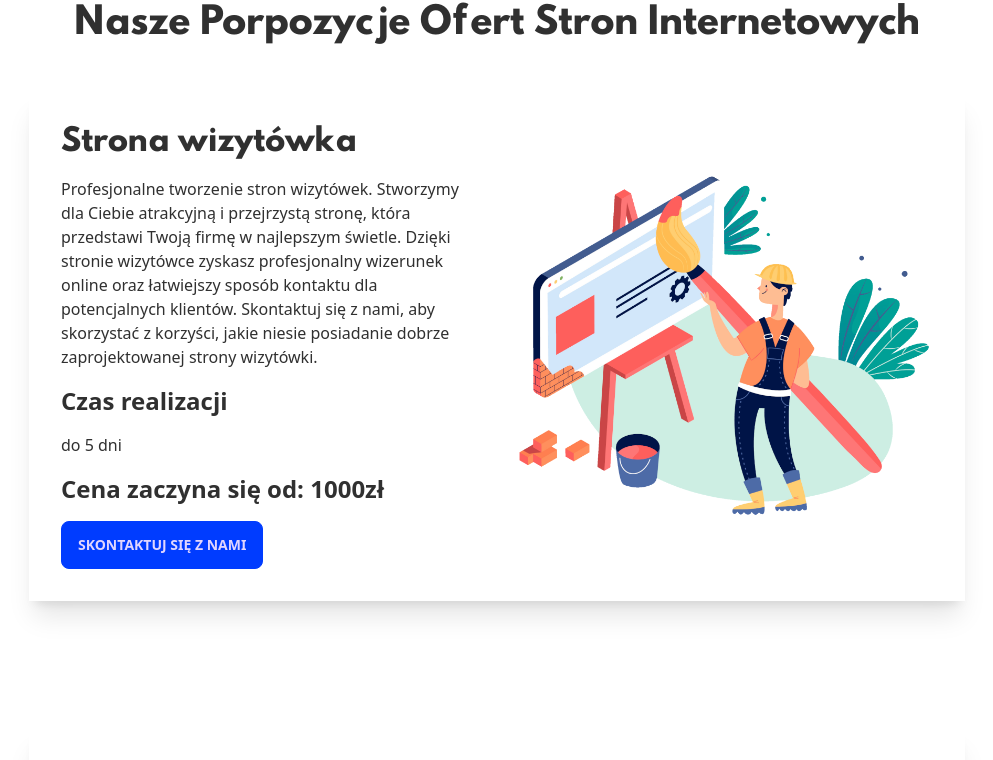
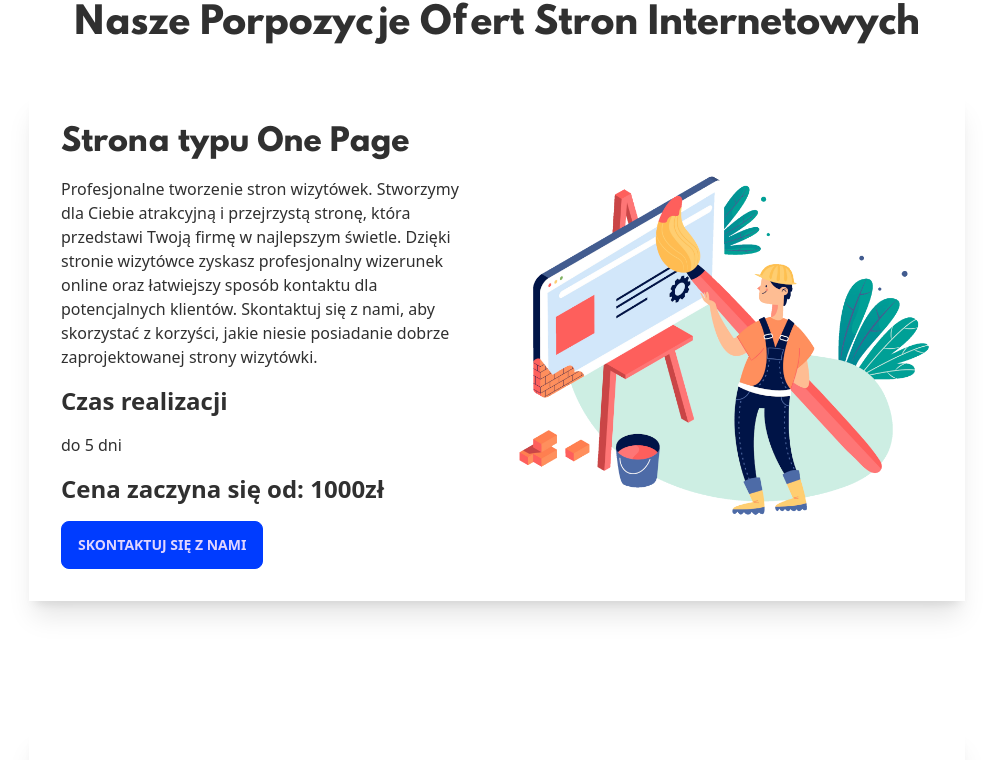
Before and after one commit to k0wal45/lunaris-site, a React (Create React App) app: page /oferta/stronyinternetowe in a window 1280 px wide. Shown: the part 835-1595 px from the top of the page, without its empty margins (143-1136 px from the left). Built offline with nearby package versions, Linux system fonts and the light colour scheme.

Commit message:
Update StronyInternetowe.jsx

```diff
--- a/src/pages/offers/StronyInternetowe.jsx
+++ b/src/pages/offers/StronyInternetowe.jsx
@@ -29,7 +29,7 @@ function StronyInternetowe() {
 
       <Showcase
         img={doWeb1}
-        heading= 'Strona wizytówka'
+        heading= 'Strona typu One Page'
         text='Profesjonalne tworzenie stron wizytówek. Stworzymy dla Ciebie atrakcyjną i przejrzystą stronę, która przedstawi Twoją firmę w najlepszym świetle. Dzięki stronie wizytówce zyskasz profesjonalny wizerunek online oraz łatwiejszy sposób kontaktu dla potencjalnych klientów. Skontaktuj się z nami, aby skorzystać z korzyści, jakie niesie posiadanie dobrze zaprojektowanej strony wizytówki.'
         subheading='Czas realizacji'
         textSubheading='do 5 dni'
@@ -38,7 +38,7 @@ function StronyInternetowe() {
 
       <Showcase
         img={doWeb2}
-        heading= 'Strona Internetowa'
+        heading= 'Strona Typu Multi Page'
         text='Zbudujemy dla Ciebie responsywną stronę, która doskonale odzwierciedli Twoją markę i spełni Twoje potrzeby. Dzięki naszej stronie internetowej, będziesz mógł/a przedstawić swoje produkty/usługi szerokiemu gronu klientów, zapewniając im łatwy dostęp do informacji i możliwość kontaktu. Skontaktuj się z nami, aby skorzystać z zalet posiadania profesjonalnie wykonanej strony internetowej. '
         subheading='Czas realizacji'
         textSubheading='do 14 dni'
```
